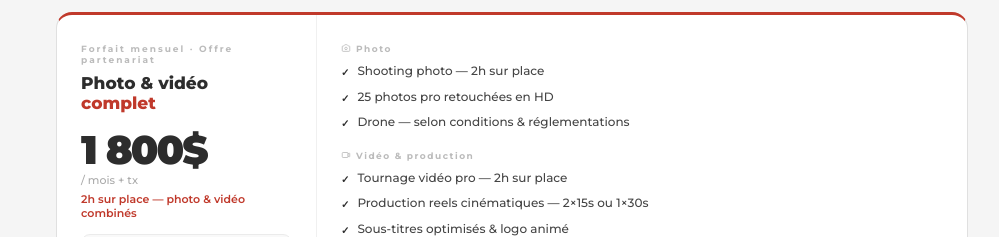
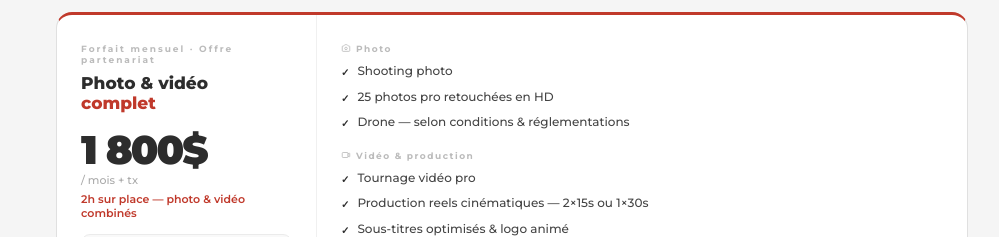
Before and after one commit to MediaMauricie/country-pop, a plain HTML site: page index.html in a window 1280 px wide. Shown: the part 412-649 px from the top of the page, without its empty margins (128-1127 px from the left). Drawn offline with Linux system fonts and the light colour scheme.

Commit message:
Update index.html

```diff
--- a/index.html
+++ b/index.html
@@ -188,7 +188,7 @@ footer{background:#2d2d2d;color:#fff;}
           Photo
         </div>
         <ul class="f-items">
-          <li><span class="ci">✓</span>Shooting photo — 2h sur place</li>
+          <li><span class="ci">✓</span>Shooting photo</li>
           <li><span class="ci">✓</span>25 photos pro retouchées en HD</li>
           <li><span class="ci">✓</span>Drone — selon conditions &amp; réglementations</li>
         </ul>
@@ -197,7 +197,7 @@ footer{background:#2d2d2d;color:#fff;}
           Vidéo &amp; production
         </div>
         <ul class="f-items">
-          <li><span class="ci">✓</span>Tournage vidéo pro — 2h sur place</li>
+          <li><span class="ci">✓</span>Tournage vidéo pro</li>
           <li><span class="ci">✓</span>Production reels cinématiques — 2×15s ou 1×30s</li>
           <li><span class="ci">✓</span>Sous-titres optimisés &amp; logo animé</li>
           <li><span class="ci">✓</span>Musique sous licence — banque Média Mauricie</li>
```
